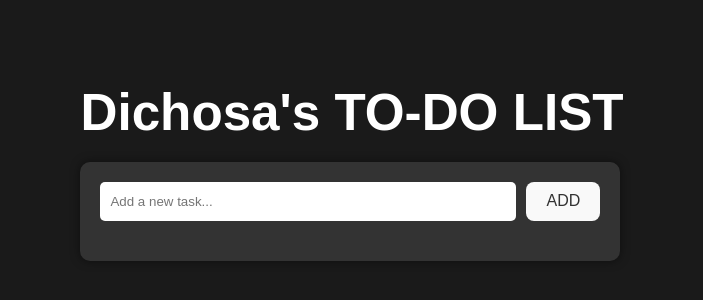
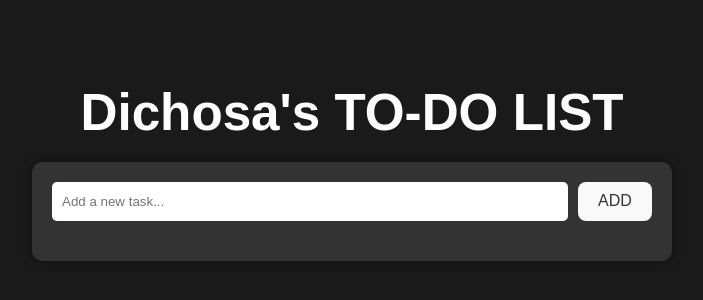
Before and after one commit to DFimman/act4_react, a React (Vite) app: page / in a window 1280 px wide. Shown: the part 244-544 px from the top of the page, without its empty margins (288-991 px from the left). Built offline with nearby package versions, Linux system fonts and the light colour scheme.

Commit message:
Update App.css

```diff
--- a/src/App.css
+++ b/src/App.css
@@ -22,7 +22,7 @@ h1 {
   background-color: #333;
   padding: 20px;
   border-radius: 10px;
-  width: 500px;
+  width: 600px;
   box-shadow: 0px 0px 10px rgba(0, 0, 0, 0.5);
 }
 
@@ -63,7 +63,7 @@ button {
   padding: 10px;
   border-radius: 5px;
   cursor: pointer;
-  min-width: 480px;
+  min-width: 580px;
   width: fit-content;
 
 }
```
